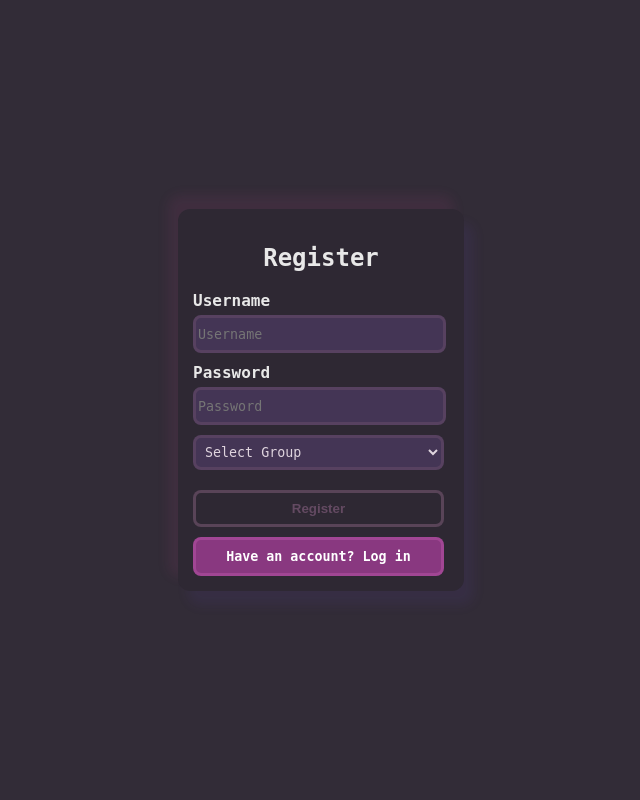
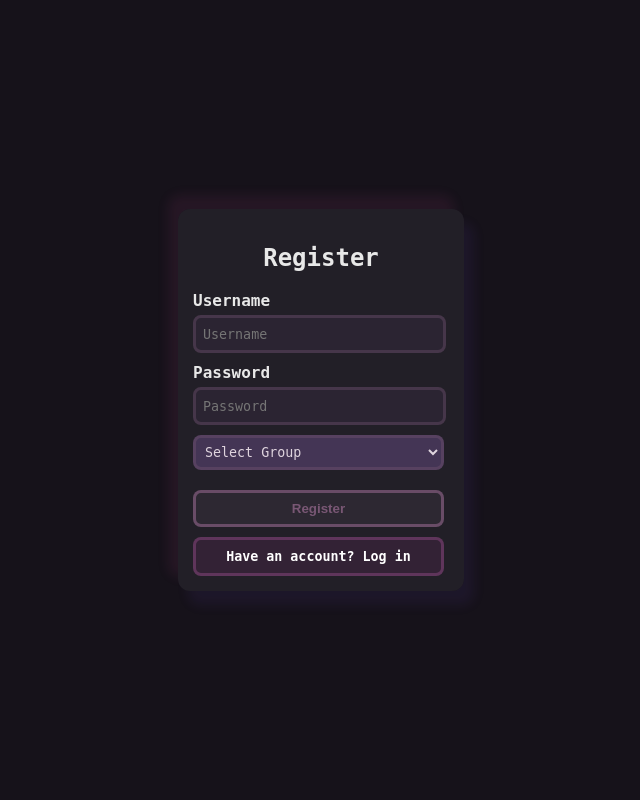
Before and after one commit to Lumineskz/AnonFeedbackWall, a PHP site: page /pages/register.php in a window 1280 px wide. Shown: the whole page, without its empty margins (319-959 px from the left). Run offline with PHP 8.4, Linux system fonts and the light colour scheme.

Commit message:
New php styles

```diff
--- a/Code/assets/css/style.css
+++ b/Code/assets/css/style.css
@@ -1,6 +1,6 @@
 body {
     font-family: 'JetBrains Mono', monospace;
-    background: #322c37;
+    background: #16121a;
     display: flex;
     align-items: center;
     justify-content: center;
@@ -400,7 +400,7 @@ body {
 /* Login form CSS */
 
 .login-form{
-  background-color: #2e2833;
+  background-color: #28242db8;
   padding: 15px;
   width: 20%;
   border-radius: 12px;
@@ -409,15 +409,15 @@ body {
 .login-form input[type="text"],
 .login-form input[type="password"]{
   font-family: 'JetBrains Mono', monospace;
-  background-color: #443555;
+  background-color: #44355543;
   color: rgb(224, 156, 219);
-  width: 95%;
+  width: 93%;
   height: 30px;
   margin-bottom: 10px;
   outline: none;
   border: 3px solid #7c597756;
   border-radius: 8px;
-
+  padding-left: 7px;
 }
 
 .login-form input[type="text"]:focus,input[type="password"]:focus{
@@ -435,7 +435,7 @@ body {
 input[type="button"].signup-btn,
 input[type="submit"].signup-btn {
   font-family: 'JetBrains Mono', monospace;
-  background-color: #b641a5ad;
+  background-color: #b641a51d;
   color: #ffffff;
   border: 3px solid rgba(235, 116, 209, 0.244);
   padding: 9px 12px;
@@ -466,11 +466,11 @@ input[type="submit"].signup-btn:focus {
 .login-form button{
   margin-top: 10px;
   width: 98%;
-  background-color: #2e2833;
-  color: #7c5977b1;
+  background-color: #63596c2c;
+  color: #7c5977f6;
   padding: 8px 8px;
   outline: none;
-  border: 3px solid #7c59778f;
+  border: 3px solid #7c5977c5;
   border-radius: 8px;
   cursor: pointer;
   font-weight: bold;
--- a/Code/pages/wall.php
+++ b/Code/pages/wall.php
@@ -51,7 +51,7 @@ $result = $stmt->get_result();
             <?php while($row = $result->fetch_assoc()): ?>
                 <div class="post">
                     <!-- Username with strong tag for emphasis -->
-                    <strong><?= htmlspecialchars($row['username']) ?></strong>
+                    <strong class="post-author"><?= htmlspecialchars($row['username']) ?></strong>
                     <!-- Feedback message -->
                     <p class="post-message"><?= htmlspecialchars($row['message']) ?></p>
                     <!-- Timestamp -->
```
Also changed, not shown: other parts of Code/assets/css/style.css (+22 -6 lines), Code/test.php (added, +8 -0 lines).
